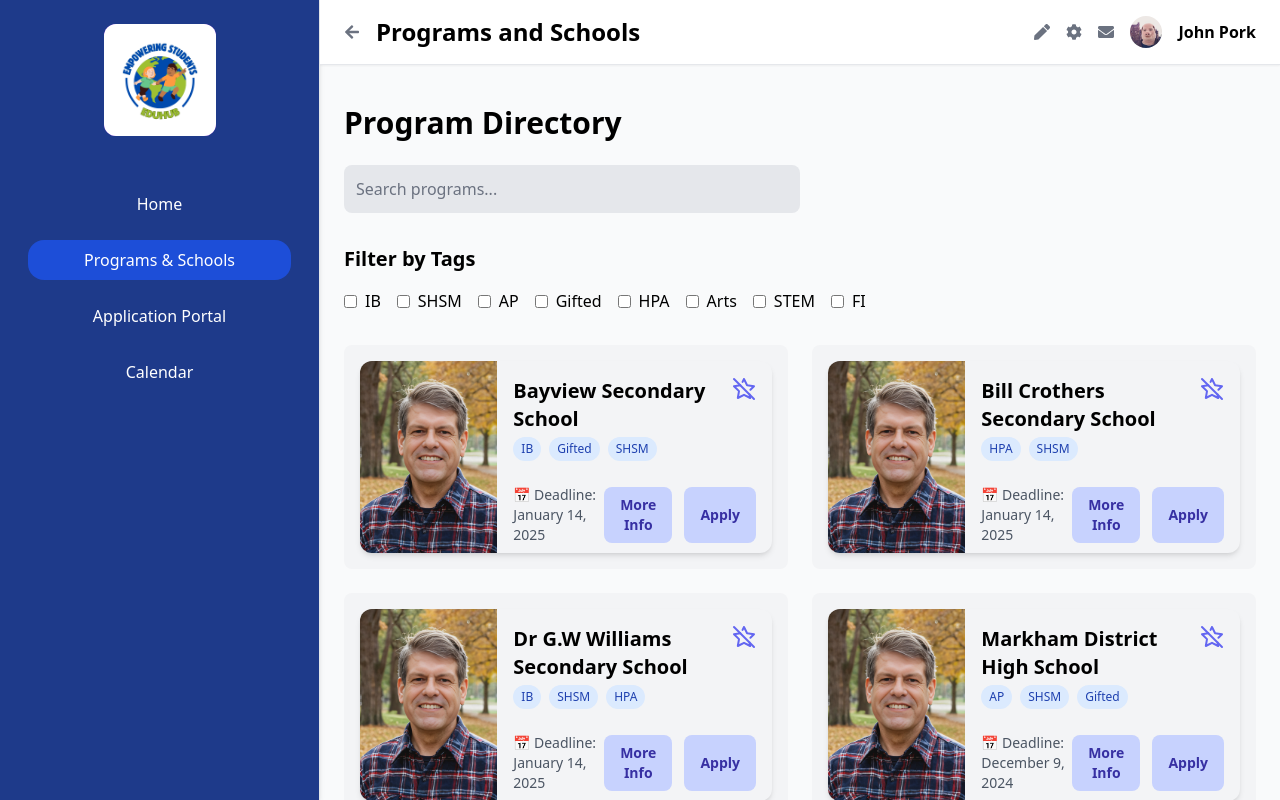
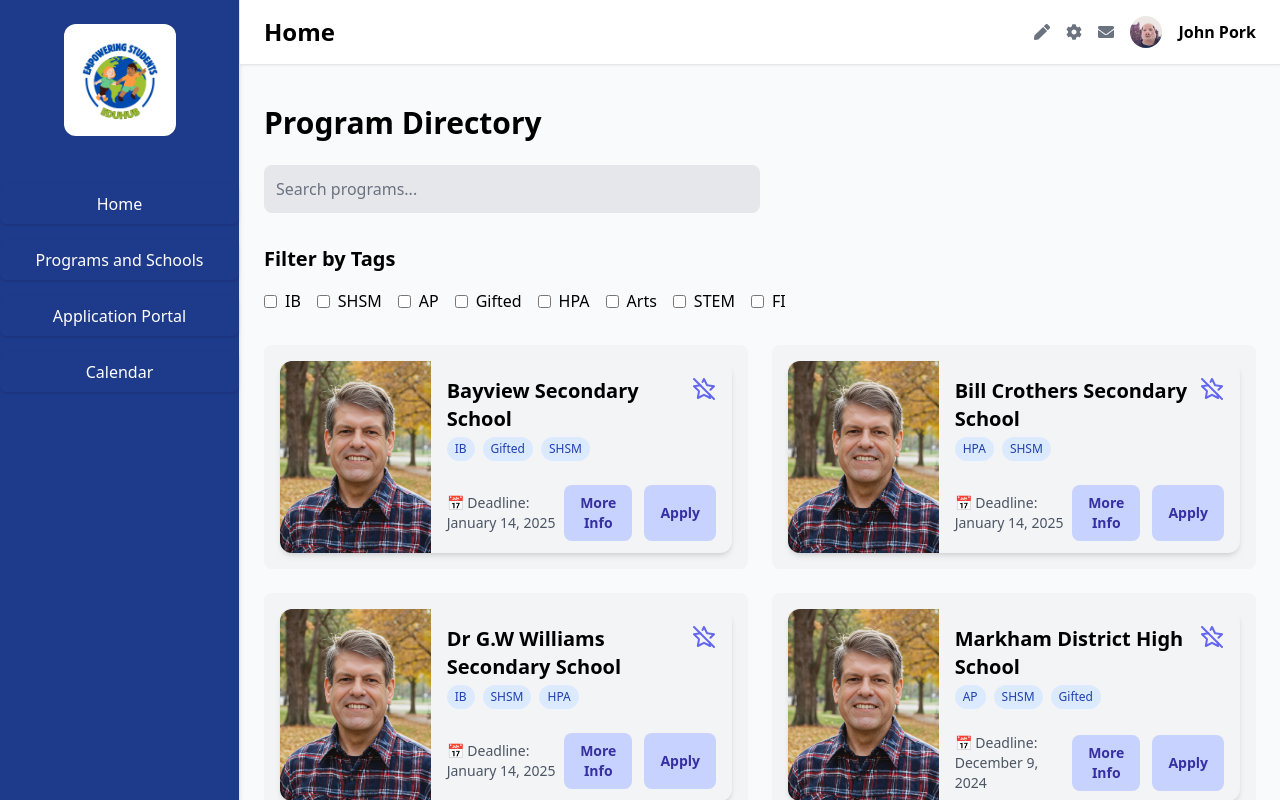
Before and after one commit to Airplane356/EduHub, a React (Create React App) app in the folder eduhub/: page /programs in a window 1280 px wide. Built offline with nearby package versions, Linux system fonts and the light colour scheme.

Commit message:
application

```diff
--- a/eduhub/public/index.html
+++ b/eduhub/public/index.html
@@ -2,19 +2,19 @@
 <html lang="en">
   <head>
     <meta charset="utf-8" />
-    <link rel="icon" href="%PUBLIC_URL%/ginyard%20international.png" />
+    <link rel="icon" href="%PUBLIC_URL%/favicon.ico" />
     <meta name="viewport" content="width=device-width, initial-scale=1" />
     <meta name="theme-color" content="#000000" />
     <meta
       name="description"
       content="Web site created using create-react-app"
     />
-    <link rel="apple-touch-icon" href="%PUBLIC_URL%/ginyard%20international.png" />
+    <link rel="apple-touch-icon" href="%PUBLIC_URL%/logo192.png" />
     <!--
       manifest.json provides metadata used when your web app is installed on a
       user's mobile device or desktop. See https://developers.google.com/web/fundamentals/web-app-manifest/
     -->
-    <link rel="manifest" href="manifest.json" />
+    <link rel="manifest" href="%PUBLIC_URL%/manifest.json" />
     <!--
       Notice the use of %PUBLIC_URL% in the tags above.
       It will be replaced with the URL of the `public` folder during the build.
@@ -24,7 +24,7 @@
       work correctly both with client-side routing and a non-root public URL.
       Learn how to configure a non-root public URL by running `npm run build`.
     -->
-    <title>Eduhub</title>
+    <title>React App</title>
   </head>
   <body>
     <noscript>You need to enable JavaScript to run this app.</noscript>
--- a/eduhub/src/components/HomeContent.js
+++ b/eduhub/src/components/HomeContent.js
@@ -15,7 +15,7 @@ export default function HomeContent() {
             Apply to various programs ranging from STEM to Arts to the International Baccalaureate!
           </p>
           <Link to="/programs">
-            <button className="bg-indigo-200 hover:bg-indigo-300 px-5 py-2 rounded-md transition">View Regional Programs</button>
+            <button className="bg-gray-200 hover:bg-gray-300 px-5 py-2 rounded-md transition">View Regional Programs</button>
           </Link>
         </div>
       </div>
@@ -28,7 +28,7 @@ export default function HomeContent() {
             We provide a centralized portal to view your child’s application statuses for all the programs they applied to.
           </p>
           <Link to="/application">
-            <button className="bg-indigo-200 hover:bg-indigo-300 px-5 py-2 rounded-md transition">View Application Status</button>
+            <button className="bg-gray-200 hover:bg-gray-300 px-5 py-2 rounded-md transition">View Application Status</button>
           </Link>
         </div>
         <img src={compChildren} alt="girl on laptop" className="rounded-2xl w-72 shadow-lg" />
--- a/eduhub/src/components/Navbar.js
+++ b/eduhub/src/components/Navbar.js
@@ -1,36 +1,10 @@
-import { Link } from 'react-router-dom';
-import { FaCog, FaEnvelope, FaPen, FaArrowLeft } from 'react-icons/fa';
+import { FaCog, FaEnvelope, FaPen } from 'react-icons/fa';
 import johnPork from '../assets/johnpork.jpeg';
-import { useLocation } from 'react-router-dom';
 
 export default function Navbar() {
-  const location = useLocation();
-
-  const getPageTitle = () => {
-    switch (location.pathname) {
-      case '/':
-        return 'Home';
-      case '/programs':
-        return 'Programs and Schools';
-      case '/application':
-        return 'Application Portal';
-      case '/calendar':
-        return 'Calendar';
-      default:
-        return 'EduHub';
-    }
-  };
-
   return (
     <div className="flex justify-between items-center px-6 py-4 border-b bg-white shadow-sm">
-      <div className="flex items-center space-x-4">
-        {location.pathname !== '/' && (
-          <Link to="/">
-            <FaArrowLeft className="text-gray-500 hover:text-black cursor-pointer" />
-          </Link>
-        )}
-        <h1 className="text-2xl font-bold">{getPageTitle()}</h1>
-      </div>
+      <h1 className="text-2xl font-bold">Home</h1>
       <div className="flex gap-4 items-center">
         <FaPen className="text-gray-500 hover:text-black cursor-pointer" />
         <FaCog className="text-gray-500 hover:text-black cursor-pointer" />
--- a/eduhub/src/components/Sidebar.js
+++ b/eduhub/src/components/Sidebar.js
@@ -1,43 +1,16 @@
-import { Link, useLocation } from 'react-router-dom';
+import { Link } from 'react-router-dom';
 import logo from '../assets/ginyard international.png';
 
 export default function Sidebar() {
-  const location = useLocation();
-
-  const links = [
-    { path: '/', label: 'Home' },
-    { path: '/programs', label: 'Programs & Schools' },
-    { path: '/application', label: 'Application Portal' },
-    { path: '/calendar', label: 'Calendar' },
-  ];
-
   return (
-    <div className="w-80 bg-blue-900 h-full flex flex-col items-center py-6 px-7 shadow-md border-r">
-      <div className="w-28 h-28 bg-purple-600 mb-12 overflow-hidden rounded-xl">
-        <img src={logo} alt="logo" className="object-contain" />
-      </div>
-      <nav className="flex flex-col gap-4 w-full items-center">
-        {links.map((link) => {
-          const isActive = location.pathname === link.path;
-          return (
-            <Link
-              key={link.path}
-              to={link.path}
-              className={`relative group w-full py-2 rounded-2xl text-center text-white font-medium transition-all duration-300 ${
-                isActive ? 'bg-blue-700' : 'bg-transparent hover:bg-blue-700'
-              }`}
-            >
-              {link.label}
-              <span
-                className={`absolute right-4 top-1/2 transform -translate-y-1/2 transition-opacity duration-300 text-xl ${
-                  isActive ? 'opacity-100' : 'opacity-0 group-hover:opacity-100'
-                }`}
-              >
-              </span>
-            </Link>
-          );
-        })}
-      </nav>
+    <div className="w-60 bg-blue-900 h-full flex flex-col items-center py-6 shadow-md border-r">
+      <div className="w-28 h-28 bg-purple-600 mb-12 overflow-hidden rounded-xl"><img src={logo} alt="logo" object-fit="contain"></img></div>
+        <nav className="flex flex-col gap-4 w-full items-center">
+          <Link to="/" className="w-full py-2 text-center rounded-md bg-transparent text-white shadow hover:bg-blue-700 transition font-medium tracking-normal">Home</Link>
+          <Link to="/programs" className="w-full py-2 text-center rounded-md bg-transparent text-white shadow hover:bg-blue-700 transition font-medium tracking-normal">Programs and Schools</Link>
+          <Link to="/application" className="w-full py-2 text-center rounded-md bg-transparent text-white shadow hover:bg-blue-700 transition font-medium tracking-normal">Application Portal</Link>
+          <Link to="/calendar" className="w-full py-2 text-center rounded-md bg-transparent text-white shadow hover:bg-blue-700 transition font-medium tracking-normal">Calendar</Link>
+        </nav>
     </div>
   );
 }
--- /dev/null
+++ b/eduhub/src/hooks/useStarredPrograms.js
@@ -0,0 +1,33 @@
+// src/hooks/useStarredPrograms.js
+import { useEffect, useState } from 'react';
+
+const STORAGE_KEY = 'starredPrograms';
+
+export default function useStarredPrograms() {
+  const [starredPrograms, setStarredPrograms] = useState({});
+
+  // Load on first mount
+  useEffect(() => {
+    const stored = localStorage.getItem(STORAGE_KEY);
+    if (stored) {
+      setStarredPrograms(JSON.parse(stored));
+    }
+  }, []);
+
+  // Toggle function
+  const toggleStar = (programId) => {
+    const updated = {
+      ...starredPrograms,
+      [programId]: !starredPrograms[programId],
+    };
+    setStarredPrograms(updated);
+    localStorage.setItem(STORAGE_KEY, JSON.stringify(updated));
+  };
+
+  // Return star state and toggle function
+  return {
+    starredPrograms,
+    toggleStar,
+    isStarred: (id) => !!starredPrograms[id],
+  };
+}
--- a/eduhub/src/pages/Calendar.js
+++ b/eduhub/src/pages/Calendar.js
@@ -82,14 +82,14 @@ export default function Calendar() {
           <div className="flex justify-between items-center mb-4">
             <button
               onClick={goToPreviousMonth}
-              className="px-4 py-2 bg-blue-500 text-white rounded-lg hover:bg-blue-600 transition"
+              className="px-4 py-2 bg-pink-500 text-white rounded-lg hover:bg-pink-600 transition"
             >
               Previous
             </button>
             <h2 className="text-2xl font-semibold">{currentMonth.month}</h2>
             <button
               onClick={goToNextMonth}
-              className="px-4 py-2 bg-blue-500 text-white rounded-lg hover:bg-blue-600 transition"
+              className="px-4 py-2 bg-pink-500 text-white rounded-lg hover:bg-pink-600 transition"
             >
               Next
             </button>
--- a/eduhub/src/pages/Programs.js
+++ b/eduhub/src/pages/Programs.js
@@ -4,7 +4,7 @@ import Sidebar from '../components/Sidebar';
 import Navbar from '../components/Navbar';
 import programs from '../data/ProgramList.json';
 import MrBirch from '../assets/MrBirch.png';
-
+import useStarredPrograms from '../hooks/useStarredPrograms';
 
 const imageMap = {
   "MrBirch.png": MrBirch,
@@ -13,6 +13,8 @@ const imageMap = {
 const ProgramDirectory = () => {
   const [searchTerm, setSearchTerm] = useState('');
   const [selectedTags, setSelectedTags] = useState([]);
+
+  const { starredPrograms, toggleStar, isStarred } = useStarredPrograms();
 
   const allTags = Array.from(new Set(programs.flatMap((program) => program.tags)));
 
@@ -58,7 +60,7 @@ const ProgramDirectory = () => {
               className="w-full md:w-1/2 mb-8 p-3 rounded-lg bg-gray-200 text-gray-500 placeholder-gray-500 focus:outline-none"
             />
 
-            {/* Tag Filter Section */}
+            {/* Tag Filter */}
             <div className="mb-8">
               <h2 className="text-xl font-bold mb-4">Filter by Tags</h2>
               <div className="flex flex-wrap gap-4">
@@ -88,6 +90,8 @@ const ProgramDirectory = () => {
                     tags={program.tags}
                     linkTo={program.linkTo}
                     deadline={program.deadline}
+                    isStarred={isStarred(program.id)}
+                    onStarToggle={() => toggleStar(program.id)}
                   />
                 </div>
               ))}
```
Also changed, not shown: eduhub/src/components/ProgramCard.js (+18 -10 lines), eduhub/src/components/ProgramTable.js (+27 -6 lines), eduhub/public/ginyard international.png (deleted).
